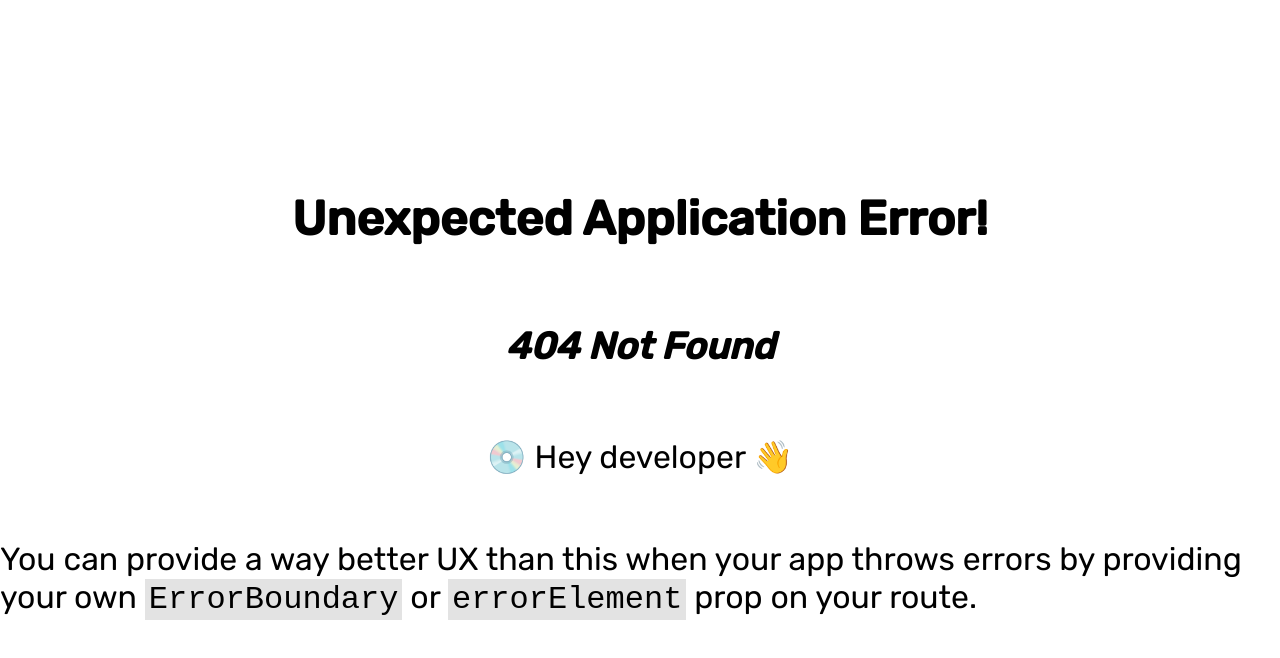
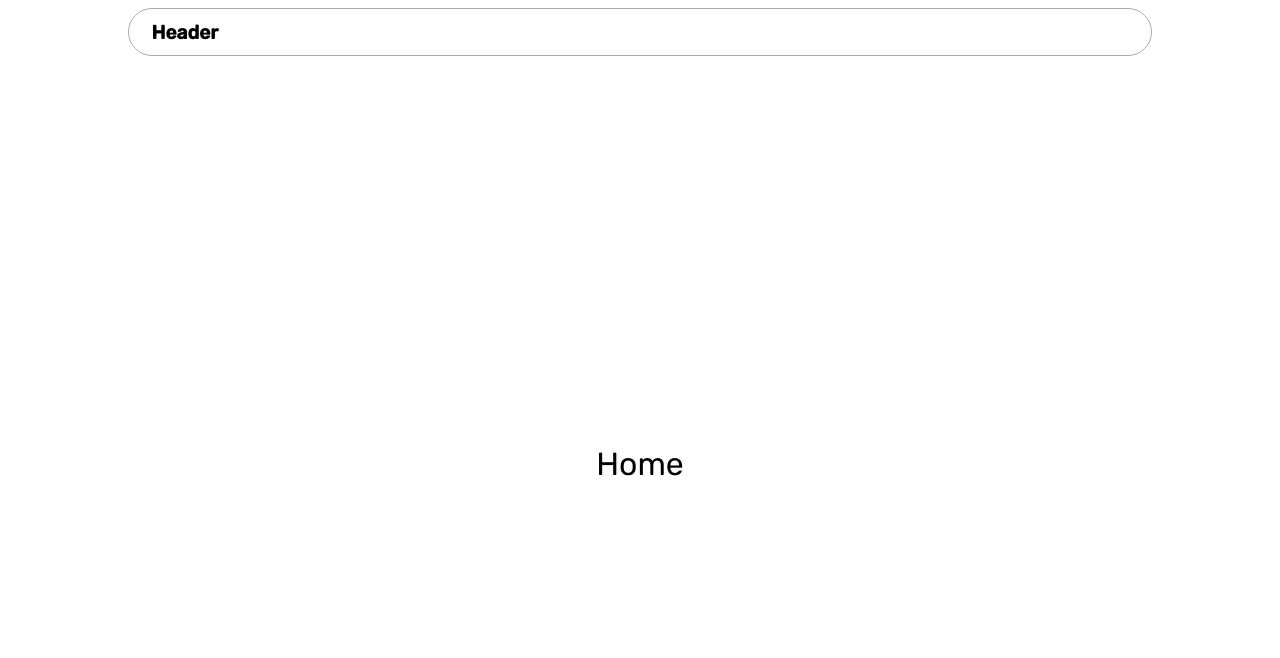
Before and after one commit to minjidev/react-ts-diet-frontend, a React (Vite) app: page /home in a window 1280 px wide. Before the commit this address had no page. Shown: the top 658 px of the page. Built offline with nearby package versions, Linux system fonts and the light colour scheme; a web font is replaced by a local one.

Commit message:
Feat: Add pages with router

```diff
--- a/src/App.tsx
+++ b/src/App.tsx
@@ -1,9 +1,9 @@
 import React from 'react';
 import { QueryClientProvider, QueryClient } from '@tanstack/react-query';
 import { ReactQueryDevtools } from '@tanstack/react-query-devtools';
-import { RouterProvider, createBrowserRouter } from 'react-router-dom';
+import { RouterProvider, createBrowserRouter, useNavigate } from 'react-router-dom';
 import { RecoilRoot } from 'recoil';
-import { Root, SignIn, SignUp } from './pages/index';
+import { Root, SignIn, SignUp, Main, Home, Recipes, About, DashBoard } from './pages/index';
 import GlobalStyle from './styles/GlobalStyle';
 
 //data-theme='light'
@@ -26,12 +26,32 @@ const router = createBrowserRouter([
     element: <Root />,
     children: [
       {
+        path: 'home',
+        element: <Home />,
+      },
+      {
+        path: 'main',
+        element: <Main />,
+      },
+      {
+        path: 'signin',
+        element: <SignIn />,
+      },
+      {
         path: 'signup',
         element: <SignUp />,
       },
       {
-        path: 'signin',
-        element: <SignIn />,
+        path: 'dashboard',
+        element: <DashBoard />,
+      },
+      {
+        path: 'about',
+        element: <About />,
+      },
+      {
+        path: 'recipes',
+        element: <Recipes />,
       },
     ],
   },
@@ -40,6 +60,7 @@ const router = createBrowserRouter([
 const App = () => {
   React.useEffect(() => {
     document.body.setAttribute('data-theme', 'light');
+    window.scrollTo({ top: 0 });
   }, []);
 
   return (
--- /dev/null
+++ b/src/pages/About.tsx
@@ -0,0 +1,7 @@
+import React from 'react';
+
+const About = () => {
+  return <>About</>;
+};
+
+export default About;
--- /dev/null
+++ b/src/pages/DashBoard.tsx
@@ -0,0 +1,7 @@
+import React from 'react';
+
+const DashBoard = () => {
+  return <>DashBoard</>;
+};
+
+export default DashBoard;
--- /dev/null
+++ b/src/pages/Home.tsx
@@ -0,0 +1,14 @@
+import React from 'react';
+import { styled } from 'styled-components';
+
+const Home = () => {
+  return <>Home</>;
+};
+
+const Img = styled.img.attrs({
+  src: '/icons/hotdog_removed.png',
+})`
+  width: 500px;
+`;
+
+export default Home;
--- /dev/null
+++ b/src/pages/Main.tsx
@@ -0,0 +1,7 @@
+import React from 'react';
+
+const Main = () => {
+  return <>Main</>;
+};
+
+export default Main;
--- /dev/null
+++ b/src/pages/Recipes.tsx
@@ -0,0 +1,7 @@
+import React from 'react';
+
+const Recipes = () => {
+  return <>Recipes</>;
+};
+
+export default Recipes;
--- a/src/pages/Root.tsx
+++ b/src/pages/Root.tsx
@@ -1,14 +1,31 @@
 import React from 'react';
 import { Outlet } from 'react-router-dom';
 import { Header } from '../components/index';
+import { styled } from 'styled-components';
+import { useNavigate } from 'react-router-dom';
 
 const Root = () => {
+  const navigate = useNavigate();
+  React.useEffect(() => {
+    navigate('/home');
+  }, []);
+
   return (
     <>
       <Header />
-      <Outlet />
+      <TopMargin id="top margin">
+        <Outlet />
+      </TopMargin>
     </>
   );
 };
 
+const TopMargin = styled.div`
+  margin-top: 8rem;
+  width: 80%;
+  display: flex;
+  justify-content: center;
+  align-items: center;
+`;
+
 export default Root;
--- a/src/pages/index.ts
+++ b/src/pages/index.ts
@@ -1,3 +1,8 @@
 export { default as Root } from './Root';
 export { default as SignIn } from './SignIn';
 export { default as SignUp } from './SignUp';
+export { default as Main } from './Main';
+export { default as Home } from './Home';
+export { default as Recipes } from './Recipes';
+export { default as DashBoard } from './DashBoard';
+export { default as About } from './About';
```
